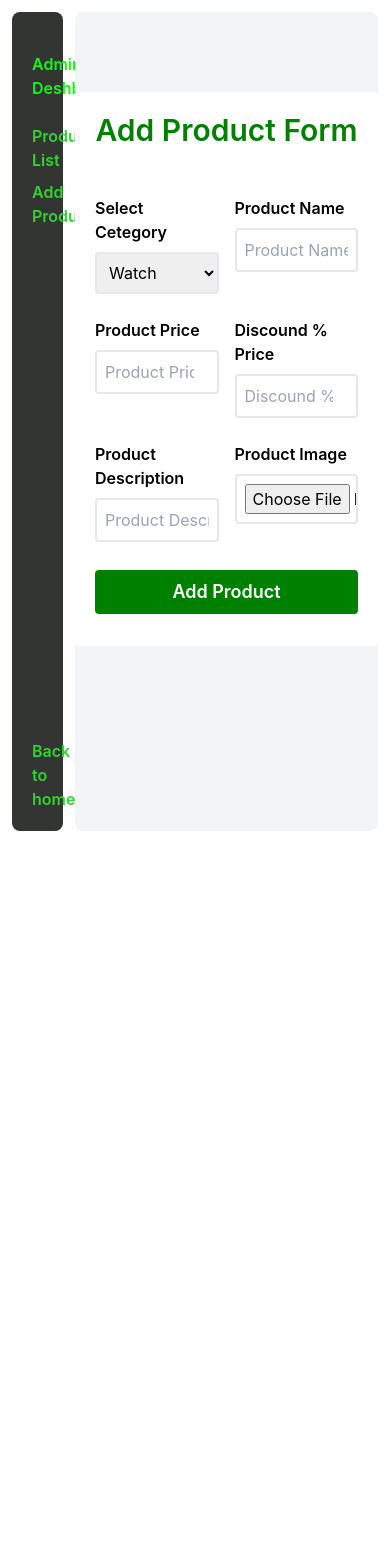
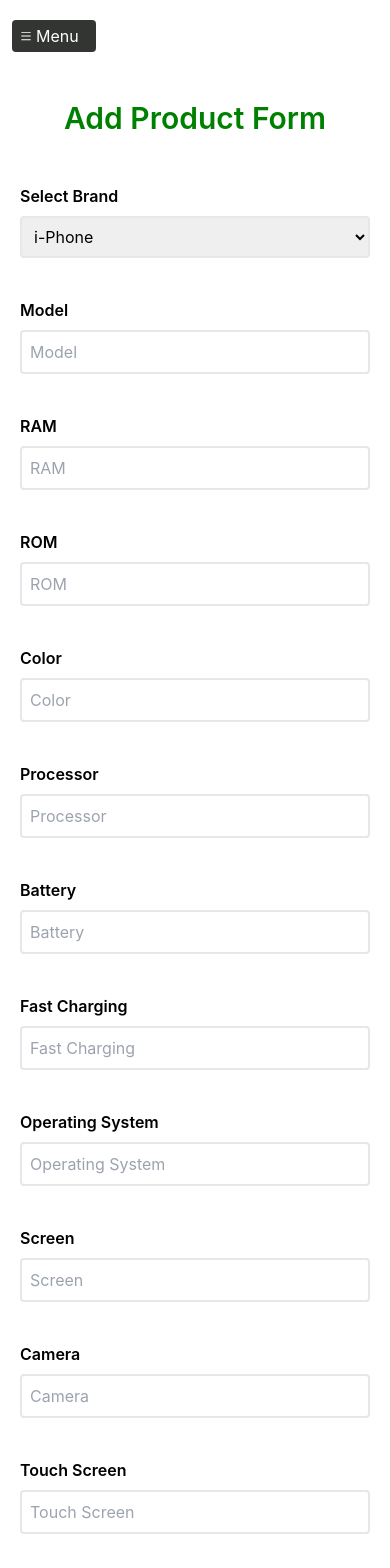
Before and after one commit to NAIMKHAN3/Secret-Shopping-Client, a React (Create React App) app: page /deshboard/add-product in a window 390 px wide. Shown: the top 1568 px of the page. Before the commit the page ends 844 px from the top, so only its background shows below. Built offline with nearby package versions, Linux system fonts and the light colour scheme; no server answers.

Commit message:
deshboard layout responsive

```diff
--- a/src/Layout/Deshboard/Deshboard.js
+++ b/src/Layout/Deshboard/Deshboard.js
@@ -1,13 +1,25 @@
-import React from 'react';
+import React, { useState } from 'react';
 import { Outlet } from 'react-router-dom';
 import Slider from './Slider';
+import { ImCross } from 'react-icons/im'
+import { AiOutlineMenu } from 'react-icons/ai'
 
 const Deshboard = () => {
+    const [isOpen, setIsOpen] = useState(false);
+    const toggleIsOpen = () => {
+        setIsOpen(value => !value)
+    }
     return (
         <div>
+            <div className='lg:hidden'>
+                {
+                    isOpen ? <span className='flex justify-start fixed top-2  z-30 items-center w-[84px] mt-3 ml-6 bg-[#333533] text-white px-2 py-1 cursor-pointer rounded hover:bg-[#008000]' onClick={toggleIsOpen}> <span><ImCross className='text-xs  mr-1' /></span> Menu</span> :
+                        <div className='bg-neutral-200 w-full'><p className='flex w-[84px] mt-3 ml-3 fixed top-2  z-30 justify-start items-center bg-[#333533] text-white px-2 py-1 rounded hover:bg-[#008000] cursor-pointer' onClick={toggleIsOpen}><span><AiOutlineMenu className='text-xs mr-1' /></span> Menu</p></div>
+                }
+            </div>
             <div className='grid grid-cols-12 p-3 gap-3  mx-auto'>
-                <Slider />
-                <div className='col-span-10 w-full bg-gray-100 rounded-lg'>
+                <Slider isOpen={isOpen} />
+                <div className='col-span-12 lg:col-span-10 w-full bg-gray-100 rounded-lg'>
                     <Outlet />
                 </div>
             </div>
--- a/src/Layout/Deshboard/Slider.js
+++ b/src/Layout/Deshboard/Slider.js
@@ -1,18 +1,36 @@
 import React from 'react';
 import { Link } from 'react-router-dom';
 
-const Slider = () => {
+const Slider = ({ isOpen }) => {
     return (
-        <div className='col-span-2 bg-[#333533] h-[calc(100vh-25px)] p-5 rounded-lg'>
-            <ul className='flex flex-col h-full text-[#2ed62e] font-semibold'>
+        <div className={`col-span-2  fixed bg-[#333533] ${!isOpen ? 'lg:left-3' : 'left-3'} transition duration-700  z-20 left-[-250px] h-[calc(100vh-25px)] p-5 rounded-lg`}>
+            <ul className='flex flex-col h-full text-white  font-semibold'>
                 <li className='font-semibold text-[#15f815] my-5'>Admin Deshboard</li>
-                <li className='my-1'>
-                    <Link to='/deshboard/product-list'>Product List</Link>
-                </li>
-                <li className='my-1'>
+                <li className='my-1  hover:bg-[#008000] px-2 py-1 rounded'>
                     <Link to='/deshboard/add-product'>Add Product</Link>
                 </li>
-                <li className='mt-auto'>
+                <li className='my-1 hover:bg-[#008000] px-2 py-1 rounded'>
+                    <Link to='/deshboard/all-products'>All Products</Link>
+                </li>
+                <li className='my-1 hover:bg-[#008000] px-2 py-1 rounded'>
+                    <Link to='/deshboard/i-phone'>i-Phone</Link>
+                </li>
+                <li className='my-1 hover:bg-[#008000] px-2 py-1 rounded'>
+                    <Link to='/deshboard/vivo'>Vivo</Link>
+                </li>
+                <li className='my-1 hover:bg-[#008000] px-2 py-1 rounded'>
+                    <Link to='/deshboard/oppo'>Oppo</Link>
+                </li>
+                <li className='my-1 hover:bg-[#008000] px-2 py-1 rounded'>
+                    <Link to='/deshboard/symphony'>Symphony</Link>
+                </li>
+                <li className='my-1 hover:bg-[#008000] px-2 py-1 rounded'>
+                    <Link to='/deshboard/xiaomi'>Xiaomi</Link>
+                </li>
+                <li className='my-1 hover:bg-[#008000] px-2 py-1 rounded'>
+                    <Link to='/deshboard/huawei'>Huawei</Link>
+                </li>
+                <li className='mt-auto hover:bg-[#008000] px-2 py-1 rounded'>
                     <Link to='/'>Back to home</Link>
                 </li>
             </ul>
--- a/src/Pages/AddProduct/AddProduct.js
+++ b/src/Pages/AddProduct/AddProduct.js
@@ -22,15 +22,15 @@ const AddProduct = () => {
         })
             .then(res => res.json())
             .then(data => {
-                const product = {
-                    name,
-                    cetegory,
-                    price,
-                    discound,
-                    description,
-                    image: data.data?.display_url
-                };
-                postProduct(product)
+                // const product = {
+                //     name,
+                //     cetegory,
+                //     price,
+                //     discound,
+                //     description,
+                //     image: data.data?.display_url
+                // };
+                // postProduct(product)
             })
     }
 
@@ -38,43 +38,80 @@ const AddProduct = () => {
         toast.success('Product Successfully Added', { id: 'img' })
     }
     return (
-        <div className='w-full md:w-2/3  mx-auto my-20 p-5 bg-white rounded'>
+        <div className='w-full md:w-2/3 absolute z-10 top-0 left-0 right-0  mx-auto my-20 p-5 bg-white rounded'>
             <h1 className='text-center text-3xl font-semibold text-[#008000] mb-10'>Add Product Form</h1>
             <form onSubmit={handleSubmit(onSubmit)}>
-                <div className='flex'>
-                    <div className='my-2 w-full mr-2'>
-                        <label className='font-semibold'>Select Cetegory</label>
-                        <select defaultValue="watch" className='w-full border-2 p-2 my-2 rounded' {...register("cetegory")}>
-                            <option value='watch'>Watch</option>
-                            <option value='bag'>Bag</option>
-                            <option value='sunglass'>Sunglass</option>
+                <div className='grid grid-cols-1 md:grid-cols-2 lg:grid-cols-3 gap-4'>
+                    <div className='my-2 w-full'>
+                        <label className='font-semibold'>Select Brand</label>
+                        <select defaultValue="i-phone" className='w-full border-2 p-2 my-2 rounded' {...register("cetegory")} placeholder='Select Brand'>
+                            <option value='i-phone'>i-Phone</option>
+                            <option value='Vivo'>Vivo</option>
+                            <option value='Oppo'>Oppo</option>
+                            <option value='Symphony'>Symphony</option>
+                            <option value='Xiaomi'>Xiaomi</option>
+                            <option value='Huawei'>Huawei</option>
                         </select>
                     </div>
-                    <div className='my-2 w-full ml-2'>
-                        <label className='font-semibold'>Product Name</label>
-                        <input type='text' className='w-full border-2 p-2 my-2 rounded' {...register("name")} placeholder='Product Name' required />
+                    <div className='my-2 w-full'>
+                        <label className='font-semibold'>Model</label>
+                        <input type='text' className='w-full border-2 p-2 my-2 rounded' {...register("model")} placeholder='Model' required />
                     </div>
-                </div>
-                <div className='flex'>
-                    <div className='my-2 w-full mr-2'>
-                        <label className='font-semibold'>Product Price</label>
-                        <input type='number' className='w-full border-2 p-2 my-2 rounded' {...register("price")} placeholder='Product Price' required />
+                    <div className='my-2 w-full'>
+                        <label className='font-semibold'>RAM</label>
+                        <input type='text' className='w-full border-2 p-2 my-2 rounded' {...register("ram")} placeholder='RAM' required />
                     </div>
-                    <div className='my-2 w-full ml-2'>
+                    <div className='my-2 w-full'>
+                        <label className='font-semibold'>ROM</label>
+                        <input type='text' className='w-full border-2 p-2 my-2 rounded' {...register("rom")} placeholder='ROM' required />
+                    </div>
+                    <div className='my-2 w-full'>
+                        <label className='font-semibold'>Color</label>
+                        <input type='text' className='w-full border-2 p-2 my-2 rounded' {...register("color")} placeholder='Color' required />
+                    </div>
+                    <div className='my-2 w-full'>
+                        <label className='font-semibold'>Processor</label>
+                        <input type='text' className='w-full border-2 p-2 my-2 rounded' {...register("processor")} placeholder='Processor' required />
+                    </div>
+                    <div className='my-2 w-full'>
+                        <label className='font-semibold'>Battery</label>
+                        <input type='text' className='w-full border-2 p-2 my-2 rounded' {...register("battery")} placeholder='Battery' required />
+                    </div>
+                    <div className='my-2 w-full'>
+                        <label className='font-semibold'>Fast Charging</label>
+                        <input type='text' className='w-full border-2 p-2 my-2 rounded' {...register("fast-charging")} placeholder='Fast Charging' required />
+                    </div>
+                    <div className='my-2 w-full'>
+                        <label className='font-semibold'>Operating System</label>
+                        <input type='text' className='w-full border-2 p-2 my-2 rounded' {...register("system")} placeholder='Operating System' required />
+                    </div>
+                    <div className='my-2 w-full'>
+                        <label className='font-semibold'>Screen</label>
+                        <input type='text' className='w-full border-2 p-2 my-2 rounded' {...register("screen")} placeholder='Screen' required />
+                    </div>
+                    <div className='my-2 w-full'>
+                        <label className='font-semibold'>Camera</label>
+                        <input type='text' className='w-full border-2 p-2 my-2 rounded' {...register("camera")} placeholder='Camera' required />
+                    </div>
+                    <div className='my-2 w-full'>
+                        <label className='font-semibold'>Touch Screen</label>
+                        <input type='text' className='w-full border-2 p-2 my-2 rounded' {...register("touch-screen")} placeholder='Touch Screen' required />
+                    </div>
+                    <div className='my-2 w-full'>
+                        <label className='font-semibold'>Price</label>
+                        <input type='number' className='w-full border-2 p-2 my-2 rounded' {...register("price")} placeholder='Price' required />
+                    </div>
+                    <div className='my-2 w-full'>
                         <label className='font-semibold'>Discound % Price</label>
                         <input type='number' className='w-full border-2 p-2 my-2 rounded' {...register("discound")} placeholder='Discound % Price' required />
                     </div>
-                </div>
-                <div className='flex'>
-                    <div className='my-2 w-full mr-2'>
-                        <label className='font-semibold'>Product Description</label>
-                        <input type='text' className='w-full border-2 p-2 my-2 rounded' {...register("description")} placeholder='Product Description' required />
-                    </div>
-                    <div className='my-2 w-full ml-2'>
+                    <div className='my-2 w-full'>
                         <label className='font-semibold'>Product Image</label>
                         <input type='file' className='w-full border-2 p-2 my-2 rounded' {...register("image")} placeholder='Product Image' required />
                     </div>
+
                 </div>
+
                 <div>
                     <button className='w-full py-2 block mx-auto text-center transition duration-500 hover:bg-[#333533] bg-[#008000] text-white rounded font-semibold text-lg my-3' type='submit'>Add Product</button>
                 </div>
```
